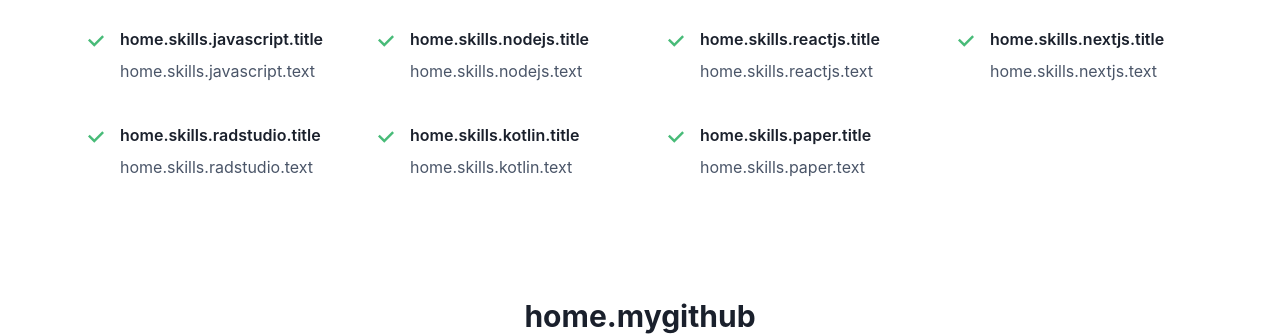
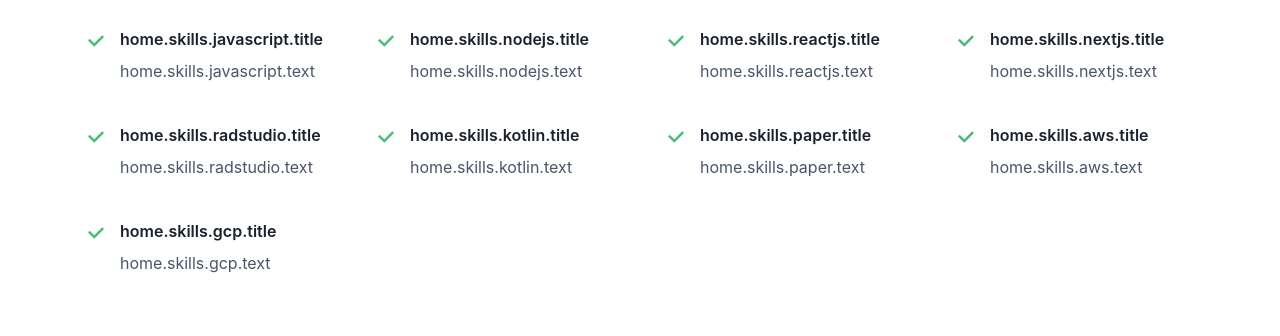
Before and after one commit to riquedev/riquedev.github.io, a Next.js app: page / in a window 1280 px wide. Shown: the part 860-1196 px from the top of the page. Built offline with nearby package versions, Linux system fonts and the light colour scheme.

Commit message:
:sparkles: added AWS and GCP skills

```diff
--- a/src/components/WhatDoIDo/index.tsx
+++ b/src/components/WhatDoIDo/index.tsx
@@ -13,7 +13,7 @@
 import Translator from "../i18n/Translator";
 
 // Replace test data with your own
-const skills = ["django", "python", "php","godot",'javascript','nodejs','reactjs','nextjs','radstudio',"kotlin","paper"]
+const skills = ["django", "python", "php","godot",'javascript','nodejs','reactjs','nextjs','radstudio',"kotlin","paper","aws","gcp"]
 
 const features = skills.map((element, index) => {
     const pathText = `home.skills.${element}.text`;
--- a/src/i18n/locales/pt-br.ts
+++ b/src/i18n/locales/pt-br.ts
@@ -55,6 +55,14 @@
                     title: "Paper/Java",
                     text: "Criar plugins para servidores MC"
                 },
+                aws: {
+                    title: "Amazon Web Services",
+                    text: ""
+                },
+                gcp: {
+                    title: "Google Cloud Platform",
+                    text: ""
+                }
             },
             mygithub: "Meu GitHub",
             recomendations: "Recomendações"
```
